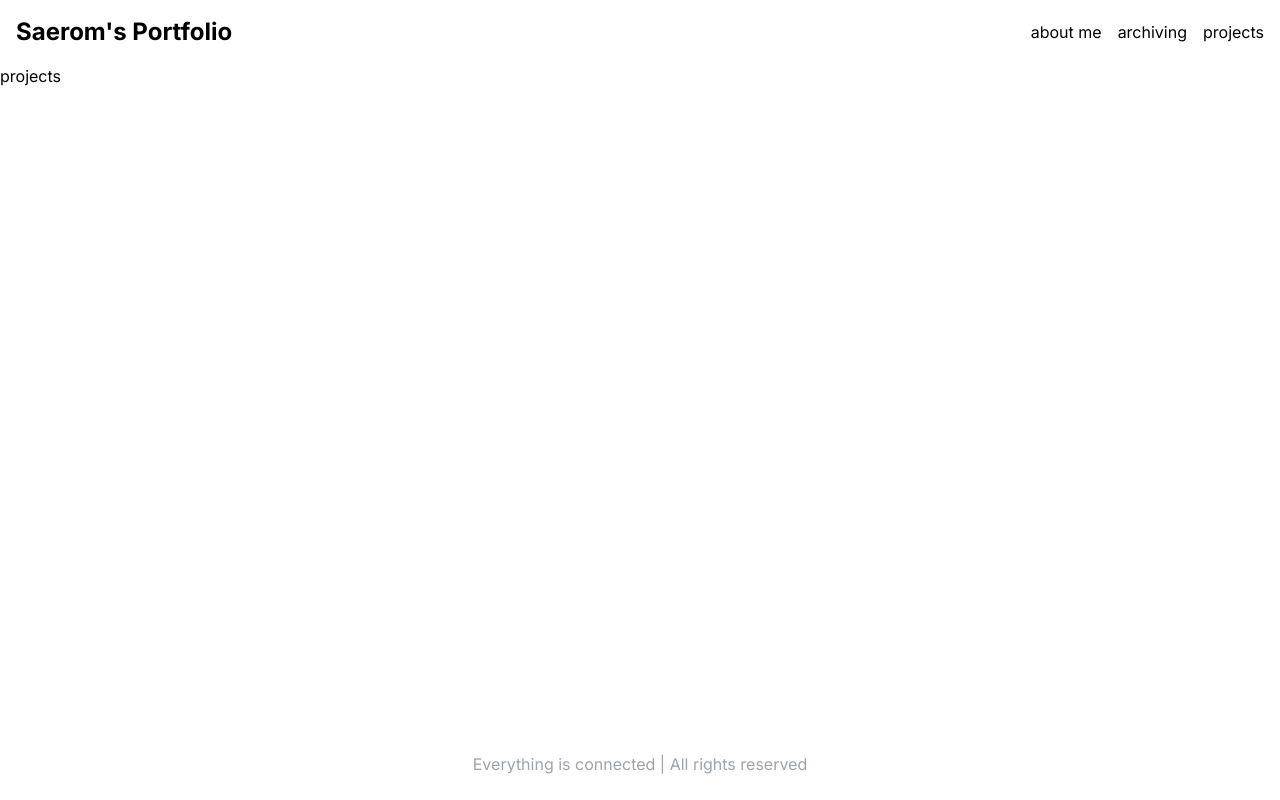
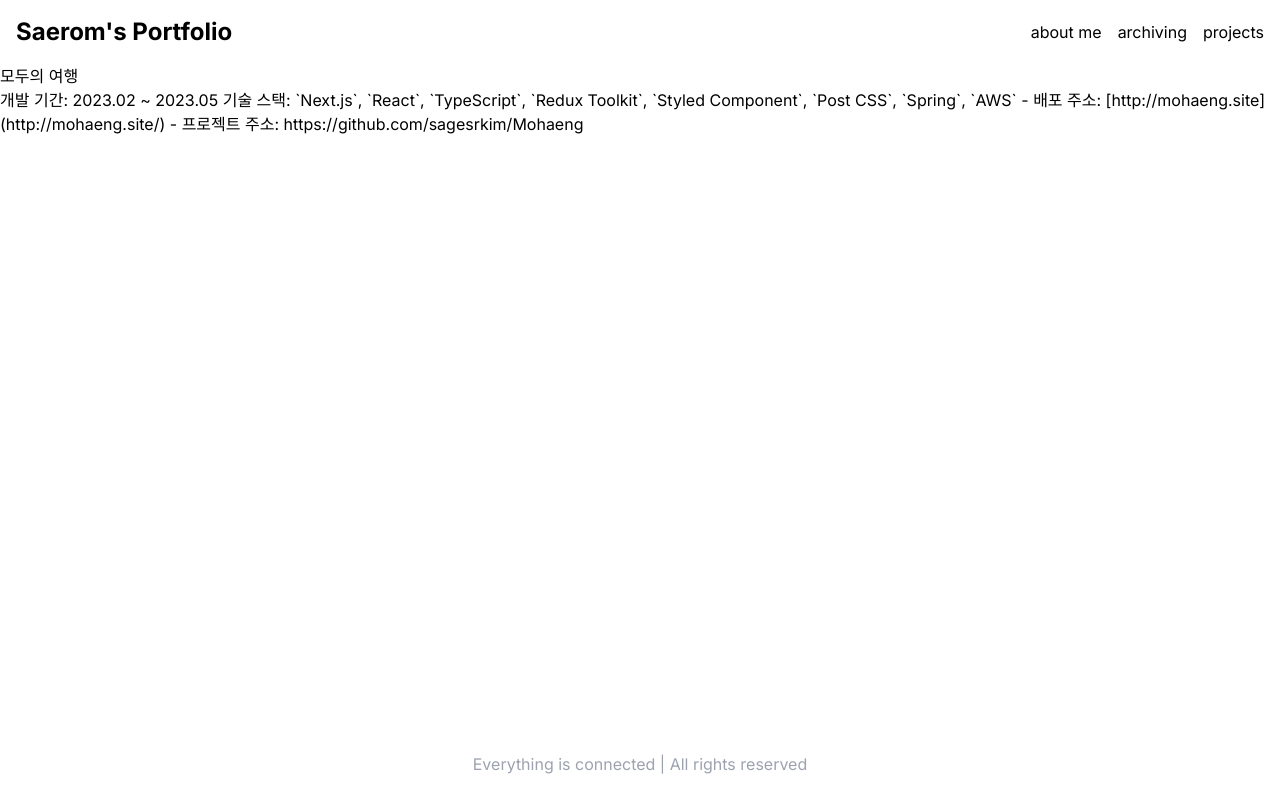
Before and after one commit to sagesrkim/blog, a Next.js app: page /projects in a window 1280 px wide. Built offline with nearby package versions, Linux system fonts and the light colour scheme.

Commit message:
Feat: 프로젝트 페이지 생성

```diff
--- a/src/app/projects/page.tsx
+++ b/src/app/projects/page.tsx
@@ -1,3 +1,18 @@
 export default function ProjectPage() {
-  return <div>projects</div>;
+  return (
+    <>
+      <section>
+        <main>
+          <h3>모두의 여행</h3>
+          <p>
+            개발 기간: 2023.02 ~ 2023.05 기술 스택: `Next.js`, `React`,
+            `TypeScript`, `Redux Toolkit`, `Styled Component`, `Post CSS`,
+            `Spring`, `AWS` - 배포 주소:
+            [http://mohaeng.site](http://mohaeng.site/) - 프로젝트 주소:
+            https://github.com/sagesrkim/Mohaeng
+          </p>
+        </main>
+      </section>
+    </>
+  );
 }
```
